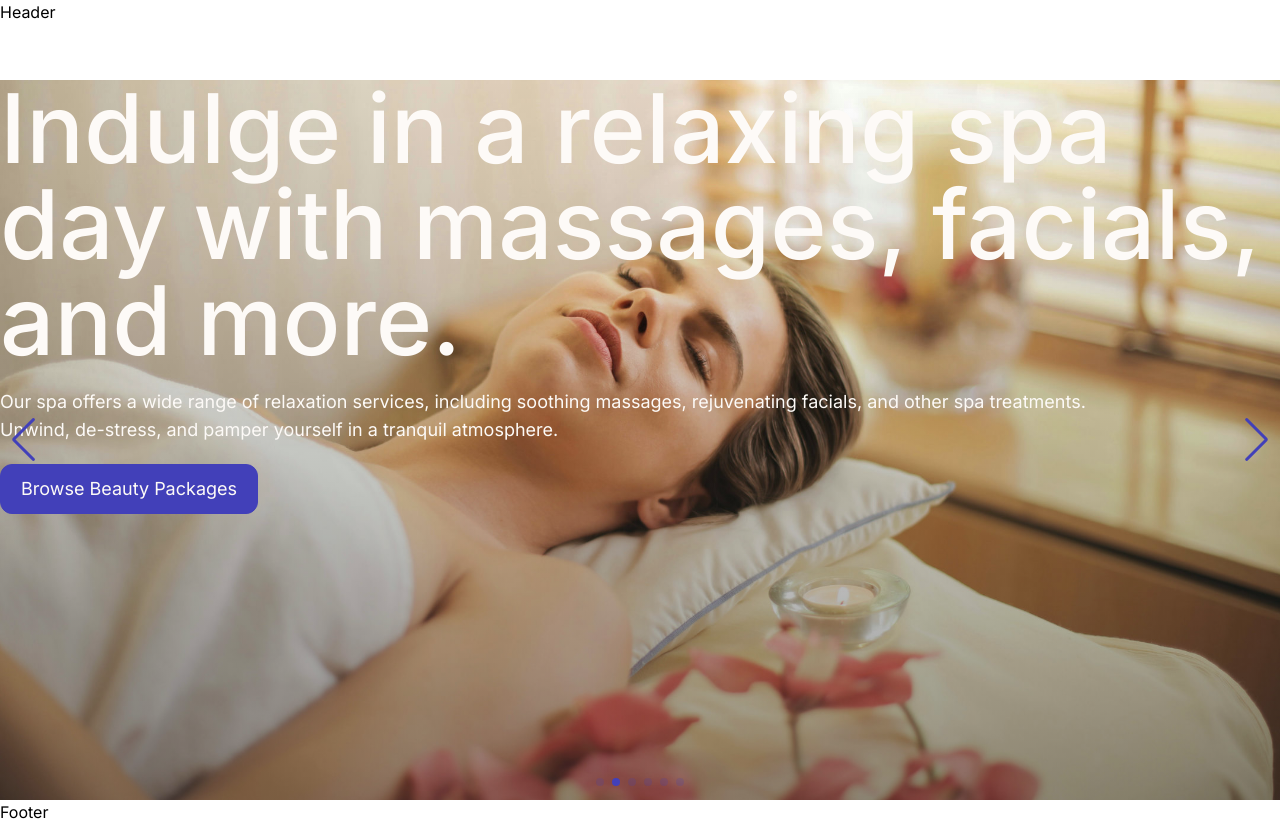
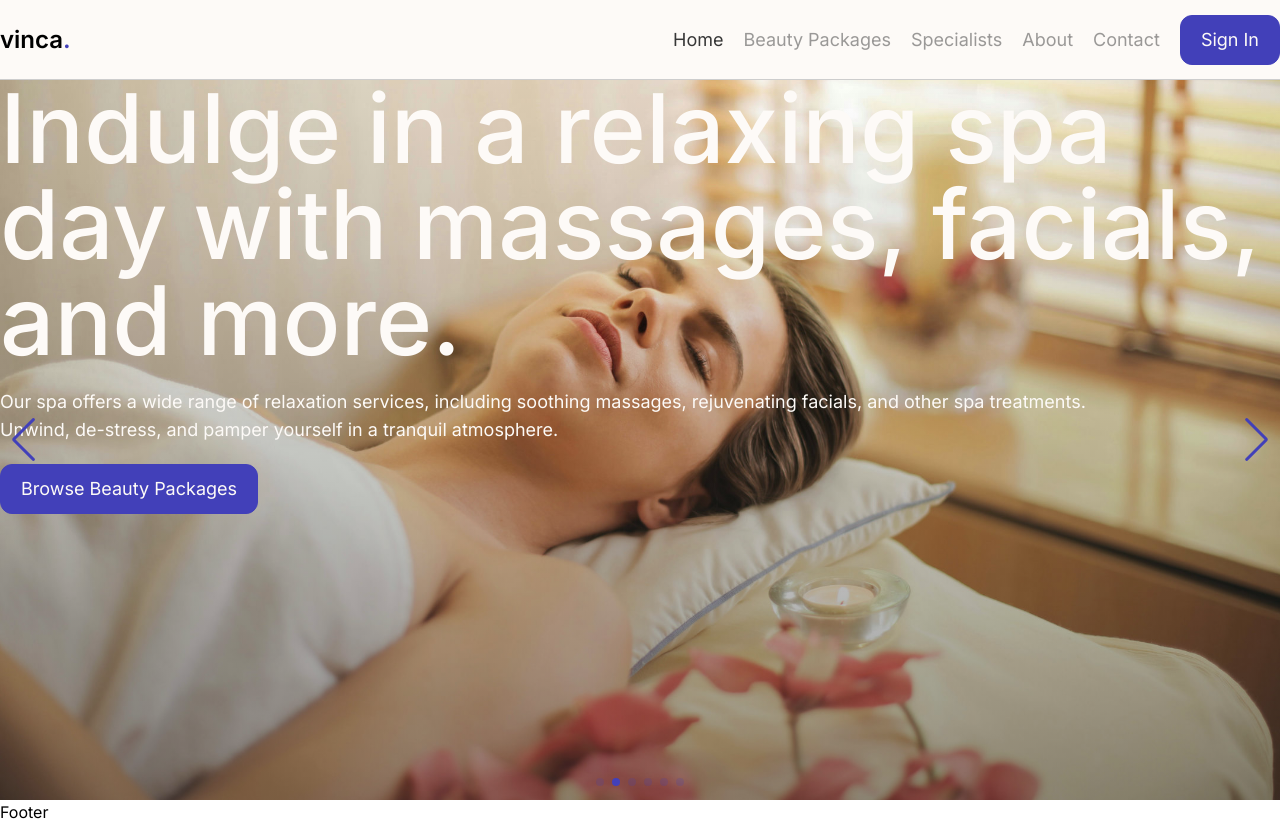
Before and after one commit to abirtasrif/vinca, a Next.js app: page / in a window 1280 px wide. Built offline with nearby package versions, Linux system fonts and the light colour scheme.

Commit message:
added Navbar

```diff
--- a/app/globals.css
+++ b/app/globals.css
@@ -6,6 +6,10 @@
 html {
   --scroll-behavior: smooth !important;
   scroll-behavior: smooth !important;
+}
+
+main {
+  @apply mt-20;
 }
 
 /* COMMON STYLES */
@@ -53,3 +57,16 @@ p {
 small {
   @apply text-xs font-bold uppercase tracking-widest;
 }
+
+/* LINK STYLES */
+.link-item {
+  @apply relative;
+}
+
+.link-item::after {
+  @apply eoq absolute bottom-0 left-1/2 h-px w-0 -translate-x-1/2 bg-black content-[""];
+}
+
+.link-item:hover::after {
+  @apply w-full;
+}
--- a/components/Header.tsx
+++ b/components/Header.tsx
@@ -1,9 +1,52 @@
-import React from 'react'
+'use client';
+
+import React from 'react';
+import { cn } from '@/libs/utils';
+import Link from 'next/link';
+import { usePathname } from 'next/navigation';
+import { buttonVariants } from './ui/Button';
+
+const navContents = [
+  { href: '/', label: 'Home' },
+  { href: '/beauty-packages', label: 'Beauty Packages' },
+  { href: '/specialists', label: 'Specialists' },
+  { href: '/about', label: 'About' },
+  { href: '/contact', label: 'Contact' },
+];
 
 const Header = () => {
+  const pathname = usePathname();
   return (
-    <header className='h-20'>Header</header>
-  )
-}
+    <header className='fixed left-0 right-0 top-0 z-[100] flex h-20 w-full items-center border-b border-gray bg-white/90 backdrop-blur-xl'>
+      <nav className='container flex items-center justify-between gap-5'>
+        <Link href='/' className='text-2xl font-semibold'>
+          vinca<span className='text-blue'>.</span>
+        </Link>
+        <ul className='flex items-center gap-5 text-lg'>
+          {navContents.map((item) => (
+            <li key={item.label}>
+              <Link
+                href={item.href}
+                className={cn(
+                  'link-item',
+                  pathname === item.href ? 'text-black' : 'text-black/50'
+                )}
+              >
+                {item.label}
+              </Link>
+            </li>
+          ))}
 
-export default Header
+          <Link
+            href='/sign-in'
+            className={cn(buttonVariants({ variant: 'secondary' }))}
+          >
+            Sign In
+          </Link>
+        </ul>
+      </nav>
+    </header>
+  );
+};
+
+export default Header;
```
